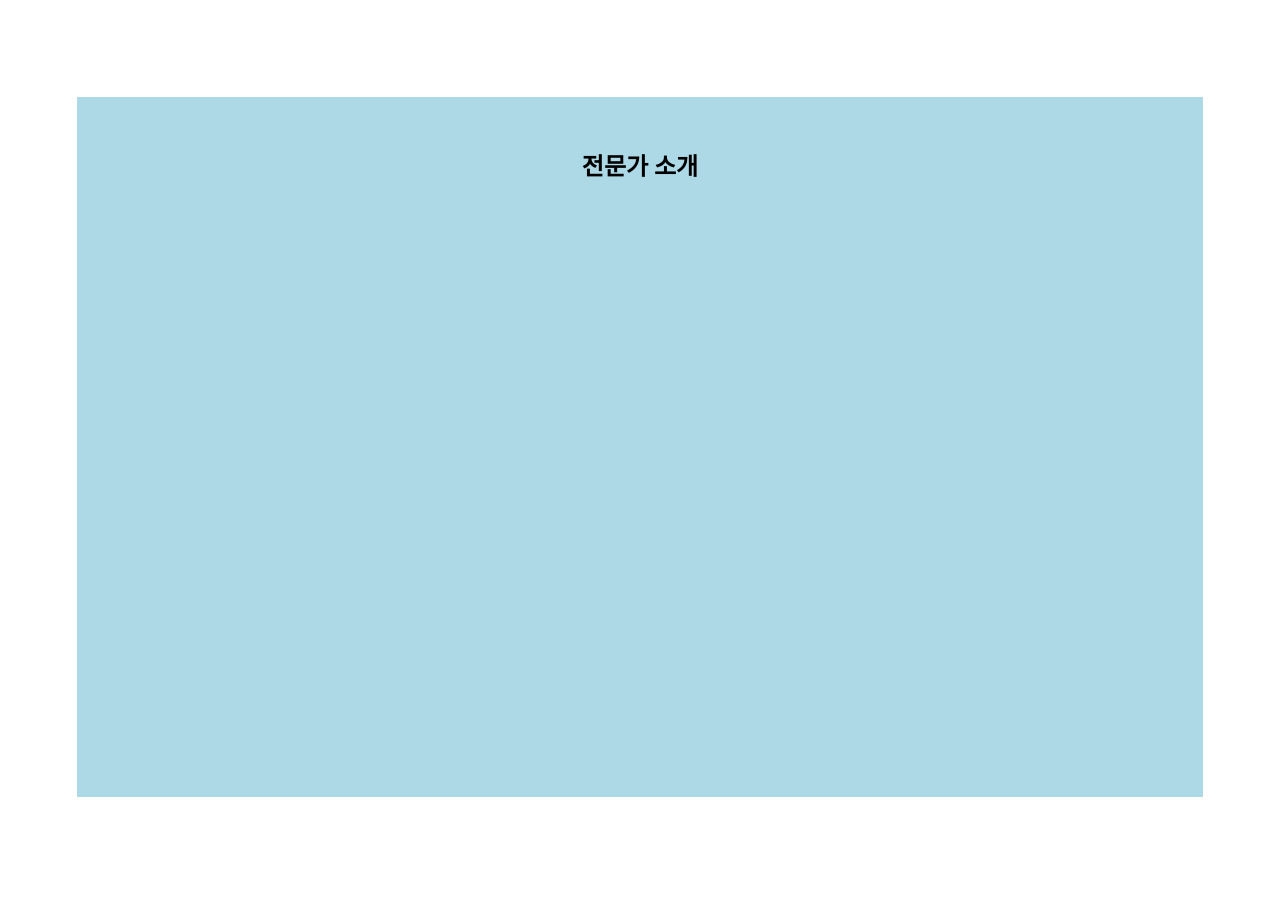
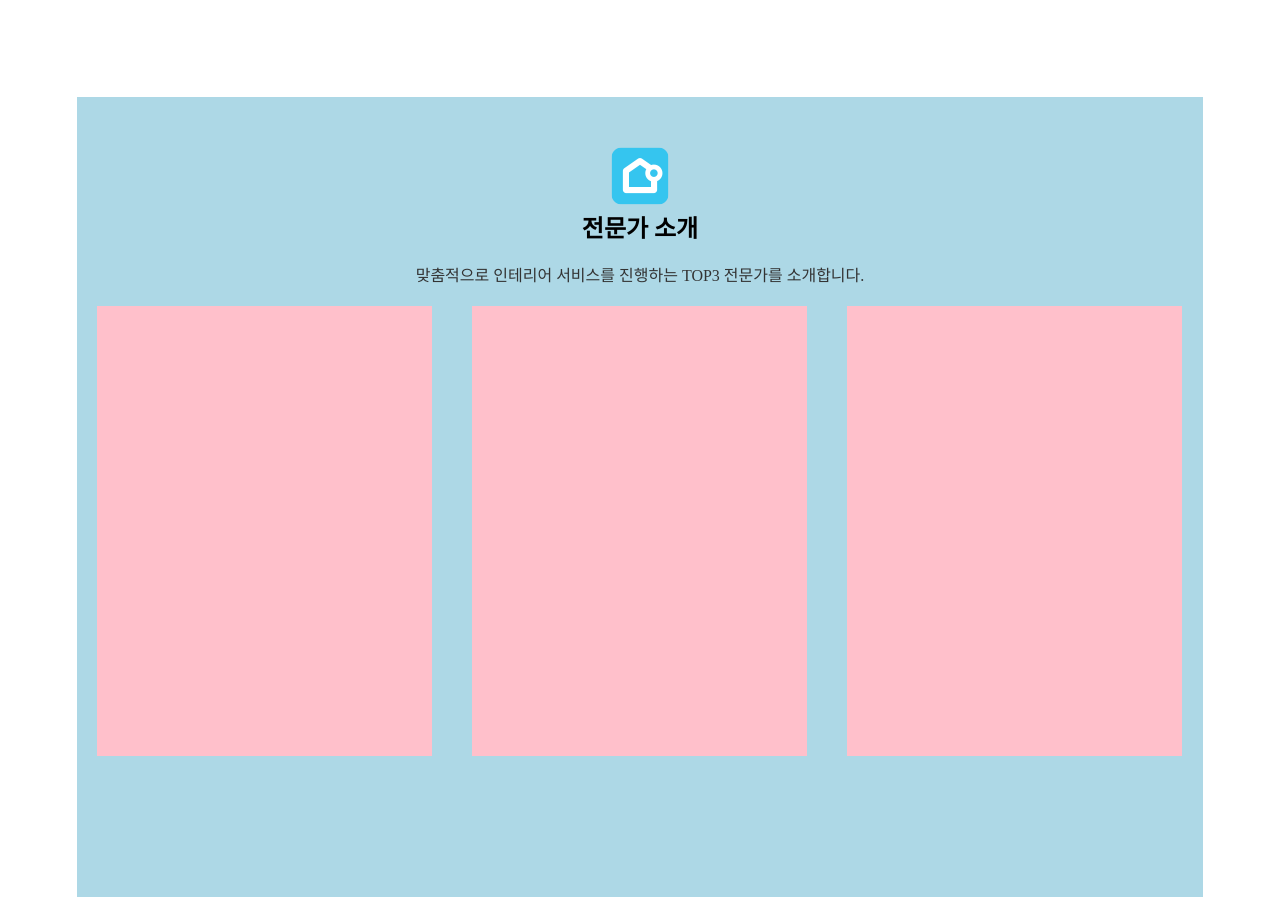
Before and after one commit to yuni0105/interior, a plain HTML site: page index.html in a window 1280 px wide. Shown: the part 1983-2880 px from the top of the page. Before the commit the page ends 2780 px from the top, so only its background shows below. Drawn offline with Linux system fonts and the light colour scheme; a web font is replaced by a local one.

Commit message:
html/css
21-11-22

```diff
--- a/css/style.css
+++ b/css/style.css
@@ -50,4 +50,6 @@ nav ul a:hover {color: #000; transition: .4s;}
 .cbtn1:hover {background-color: black; transition: .2s;}
 .cbtn:hover {background-color: black; transition: .2s;}
 
-#master {width: 1126px; height: 700px; margin: 0 auto; background-color: lightblue; text-align: center; padding-top: 50px;}
+#master {width: 1126px; height: 800px; margin: 0 auto; background-color: lightblue; text-align: center; padding-top: 50px;}
+.master_img {width: 335px; height: 450px; margin: 20px; background-color: pink; float: left;}
+.master_img:hover {box-shadow: 10px 10px skyblue; transition: .4s;}
--- a/index.html
+++ b/index.html
@@ -73,7 +73,13 @@
         </div>
     </div>
 
-        <div id="master"><h2>전문가 소개</h2></div>
+        <div id="master"><img src="img/house.png"><h2>전문가 소개</h2>
+        <br>
+        <p>맞춤적으로 인테리어 서비스를 진행하는 TOP3 전문가를 소개합니다.</p>
+        <div class="master_img"></div>
+        <div class="master_img"></div>
+        <div class="master_img"></div>
+    </div>
         <footer>
 
 
```
